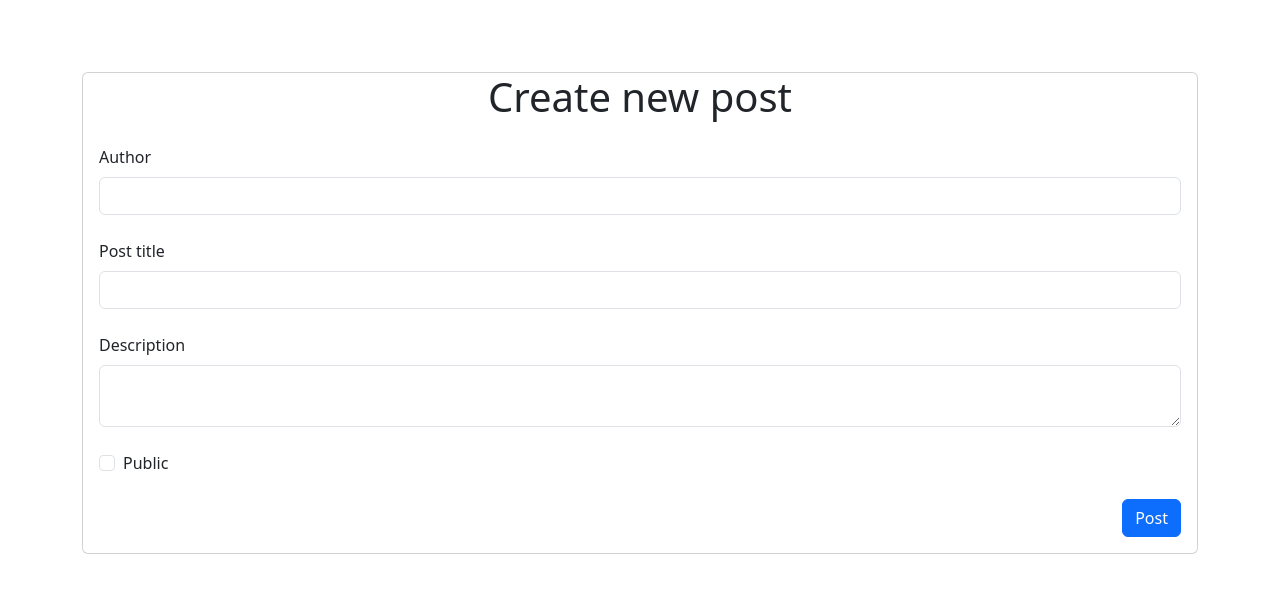
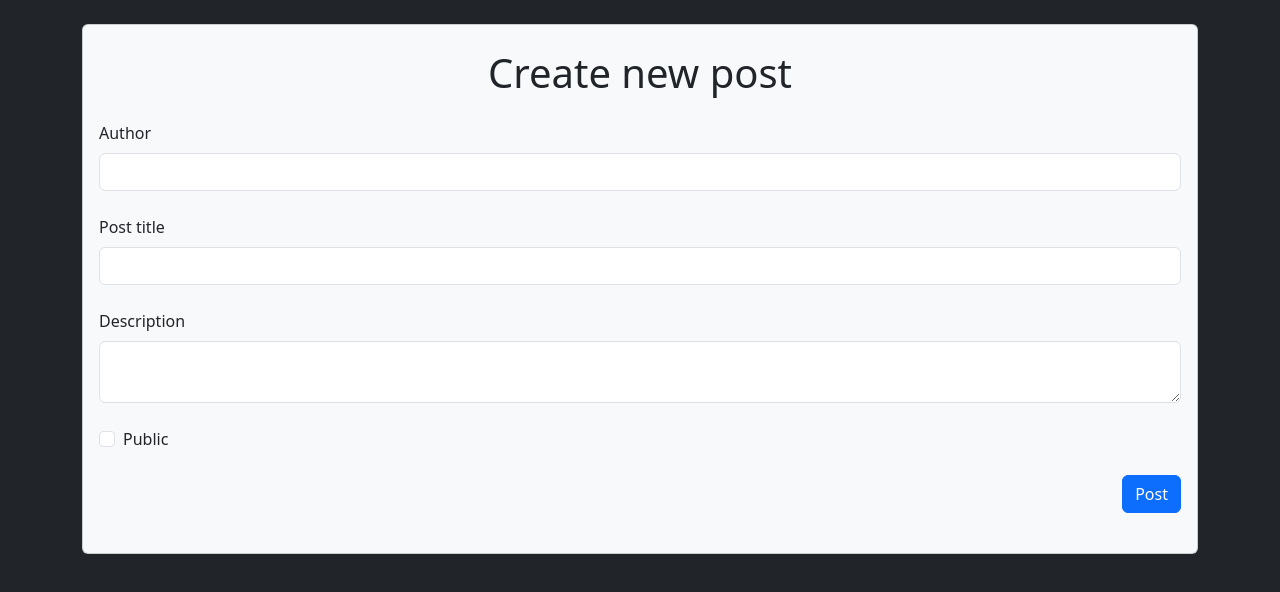
Before and after one commit to micheleferri01/react-post-form, a React (Vite) app: page / in a window 1280 px wide. Shown: the top 592 px of the page. Built offline with nearby package versions, Linux system fonts and the light colour scheme.

Commit message:
migliorata estetica

```diff
--- a/index.html
+++ b/index.html
@@ -6,7 +6,7 @@
     <meta name="viewport" content="width=device-width, initial-scale=1.0" />
     <title>react-boiler-plate</title>
   </head>
-  <body>
+  <body class="bg-dark">
     <div id="root"></div>
     <script type="module" src="/src/main.jsx"></script>
   </body>
--- a/src/App.jsx
+++ b/src/App.jsx
@@ -37,8 +37,8 @@ export default function App() {
 
 return (
   <>
-    <div className="container my-4 py-4">
-      <form onSubmit={handleFormSubmit} className="card my-4">
+    <div className="container my-4">
+      <form onSubmit={handleFormSubmit} className="card bg-light my-4 py-4">
         <h1 className="text-center">Create new post</h1>
 
         <div className="card-body d-flex flex-column">
```
